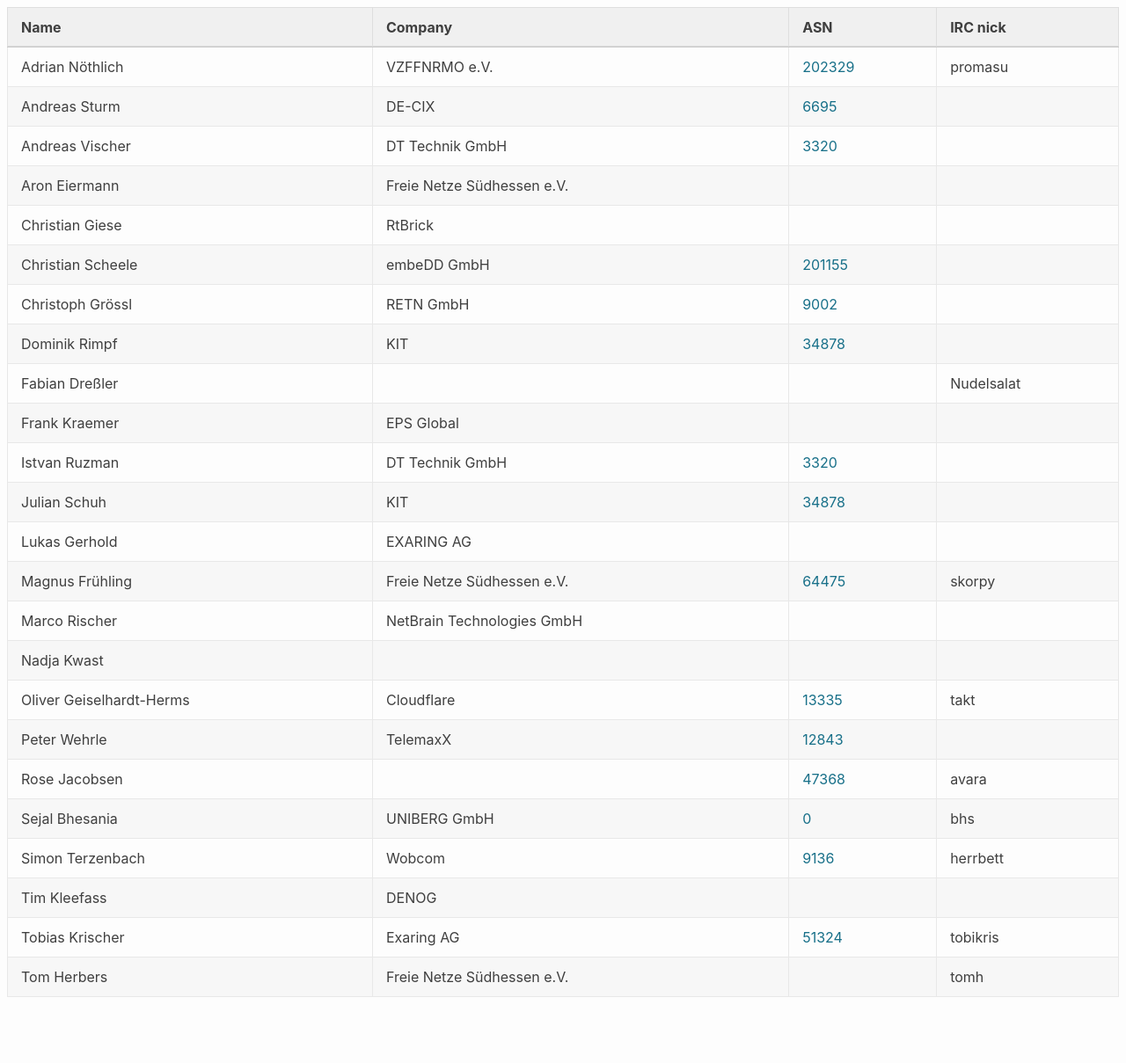
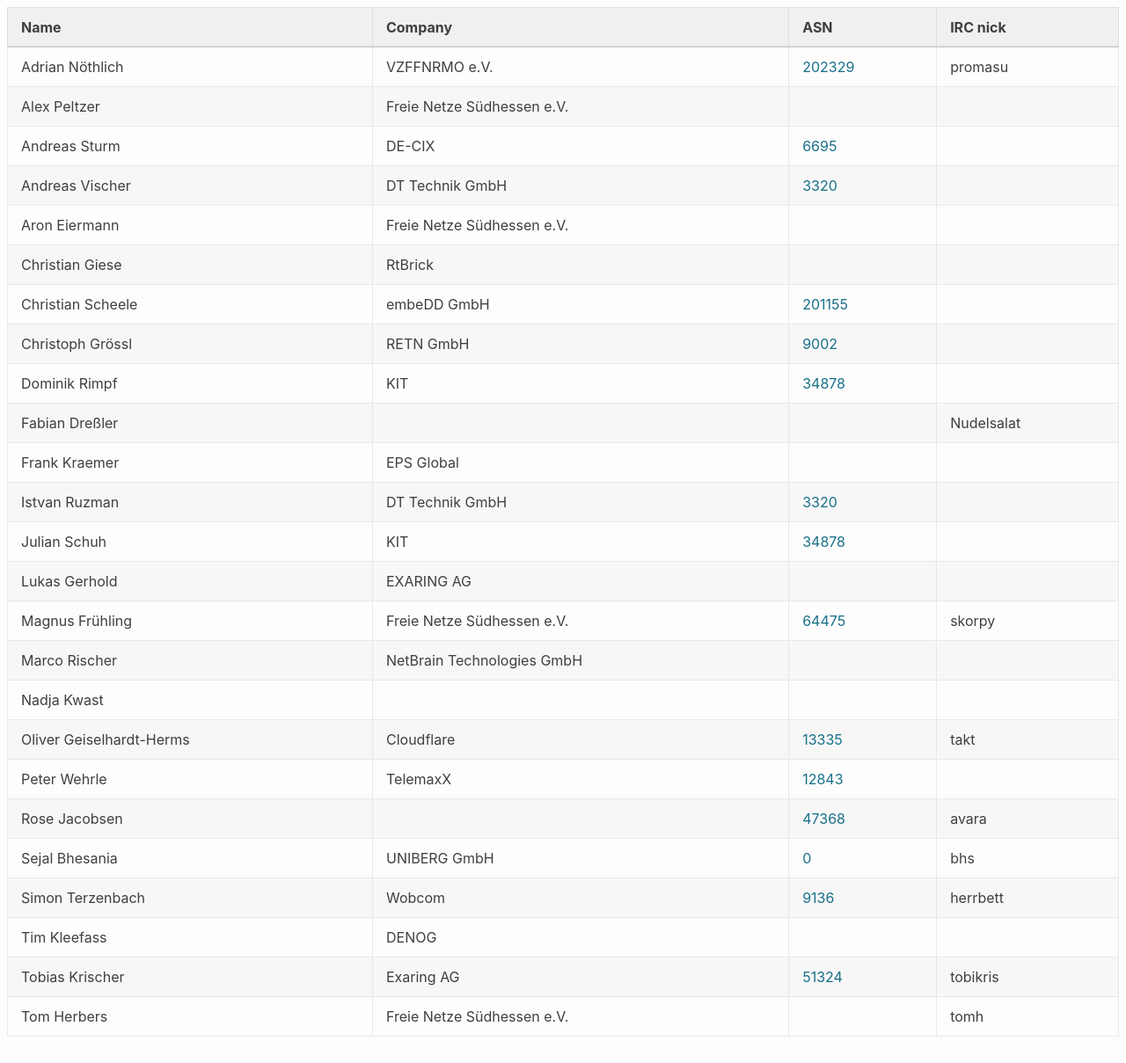
Before and after one commit to denog/pretix-attendeelist, a Jekyll site: the page built from meetup2023_04/index.markdown, in a window 1280 px wide and 1209 px high. Shown: the whole window at 88% size. Built offline with Jekyll 4.4.1, drawn with Linux system fonts in a browser that asks for light colours.

Commit message:
Latest data: Mon May 29 19:09:23 UTC 2023

```diff
--- a/_data/attendees_denog_meetup_2023_04.json
+++ b/_data/attendees_denog_meetup_2023_04.json
@@ -4,6 +4,12 @@
     "company": "VZFFNRMO e.V.",
     "irc": "promasu",
     "asn": "202329"
+  },
+  {
+    "name": "Alex Peltzer",
+    "company": "Freie Netze Südhessen e.V.",
+    "irc": null,
+    "asn": null
   },
   {
     "name": "Andreas Sturm",
```
